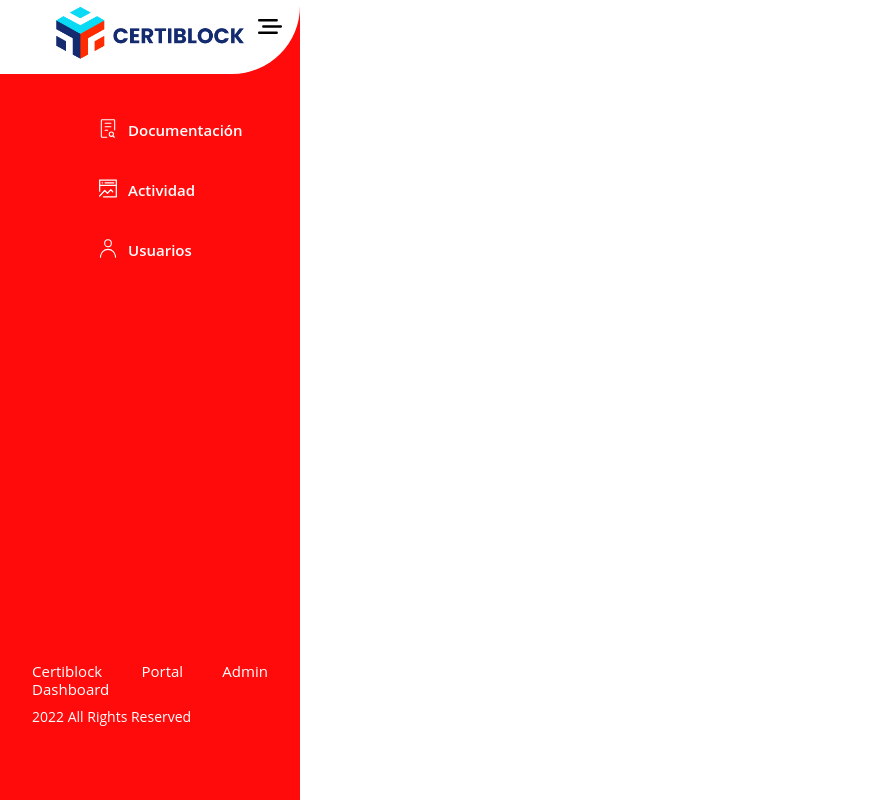
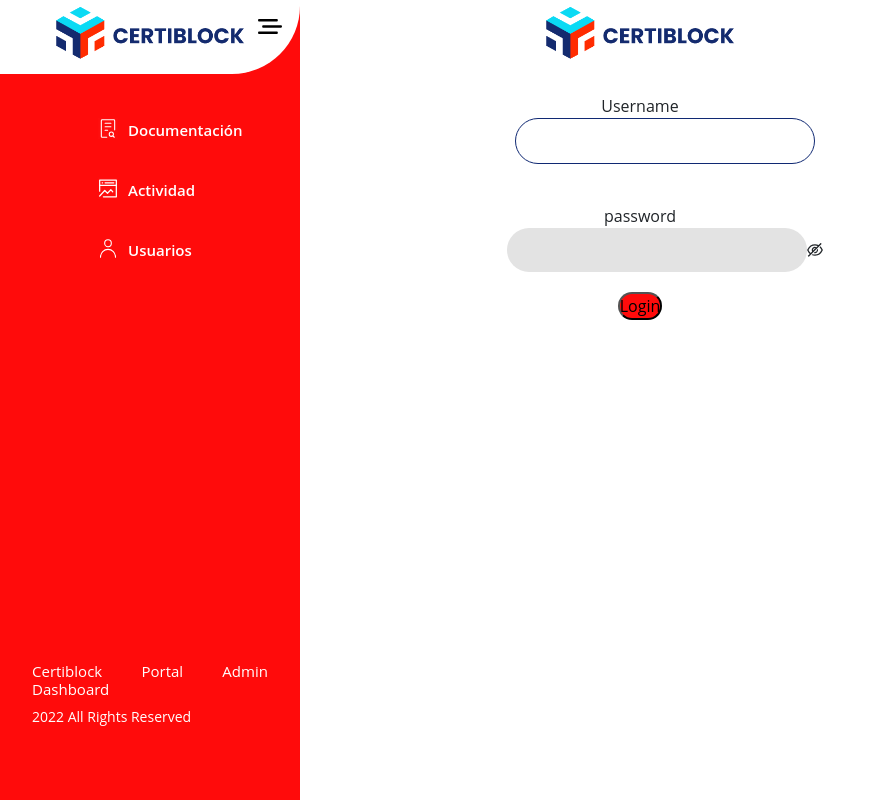
Before and after one commit to javidiazrve/certi_signer, a React (Create React App) app: page /login in a window 1280 px wide. Shown: the whole page, without its empty margins (0-886 px from the left). Built offline with nearby package versions, Linux system fonts and the light colour scheme.

Commit message:
login interface

```diff
--- a/package.json
+++ b/package.json
@@ -13,10 +13,12 @@
     "@testing-library/react": "^12.1.4",
     "@testing-library/user-event": "^13.5.0",
     "antd": "^4.19.2",
+    "axios": "^0.26.1",
     "bootstrap": "^5.1.3",
     "bootstrap-icons": "^1.8.1",
     "express": "^4.17.3",
     "material-ui-chip-input": "^2.0.0-beta.2",
+    "mdbreact": "^5.2.0",
     "multer": "^1.4.4",
     "react": "^17.0.2",
     "react-bootstrap": "^2.2.0",
--- a/src/App.js
+++ b/src/App.js
@@ -3,6 +3,7 @@ import SideMenu from "./Components/SideMenu";
 import ListDocu from "./Pages/Documentation/ListDocu";
 import Actividad from "./Pages/Actividad/Actividad";
 import Usuario from "./Pages/Usuarios/Usuario";
+import Login from "./Pages/Login/Login";
 
 
 import {
@@ -25,6 +26,7 @@ function App() {
       }} />
       <div className={`containerTwo ${inactive ? "inactive" : ""}`}>
         <Routes>
+          <Route exact path={"/login"} element={<Login/>} />
           <Route exact path={"/"} element={<ListDocu />} />
           <Route exact path={"/documentacion"}  element={<ListDocu />} />
           <Route exact path={"/actividad"}  element={<Actividad />} />
--- a/src/Components/SideMenu.js
+++ b/src/Components/SideMenu.js
@@ -11,11 +11,6 @@ import userwhite from "../assets/userwhite.svg";
 
 import user from "../assets/user.svg";
 
-import { useLocation } from 'react-router-dom';
-
-
-
-import MenuItem from "./MenuItem";
 
 
 const menuItems = [
--- a/src/Pages/Documentation/ListDocu.js
+++ b/src/Pages/Documentation/ListDocu.js
@@ -9,9 +9,9 @@ import axios from "axios";
 
 
 import '../../Components/Navbar/NavbarHeader.css';
-import user from "../../assets/user.png";
 import clearimg from "../../assets/clearimg.svg";
 import bell from "../../assets/bell.svg";
+import circleupload from "../../assets/circleupload.svg";
 import info from "../../assets/info.svg";
 import pdf from "../../assets/pdf.svg";
 import lock from "../../assets/lock.svg";
@@ -119,7 +119,7 @@ const data = [
         expediente: "PRT69786",
         cuenta: "Grupo Aliseda SA",
         etiquetas: [
-            'ISO9000','EF2021'
+            'ISO9000', 'EF2021'
         ],
         documento: "certificado emitido",
         doctype: <img src={pdf} alt="pdf" />,
@@ -135,7 +135,7 @@ const data = [
         expediente: "PRT78698",
         cuenta: "Industrias YGUS SL",
         etiquetas: [
-            'ISO9000','EF2021'
+            'ISO9000', 'EF2021'
         ],
         documento: "certificado emitido",
         doctype: <img src={pdf} alt="pdf" />,
@@ -150,8 +150,8 @@ const data = [
         tipo: "Folleto técnico",
         expediente: "PRT78697",
         cuenta: "Solis Ingeniería SA",
-        etiquetas:  [
-            'ISO9000','EF2021'
+        etiquetas: [
+            'ISO9000', 'EF2021'
         ],
         documento: "Memoria de calidades",
         doctype: <img src={clearimg} alt="clearimg" />,
@@ -166,8 +166,8 @@ const data = [
         tipo: "Certificado diploma",
         expediente: "490 (+91)",
         cuenta: "Grupo Córtex SA",
-        etiquetas:  [
-            'ISO9000','EF2021'
+        etiquetas: [
+            'ISO9000', 'EF2021'
         ],
         documento: "certificado emitido",
         doctype: <img src={pdf} alt="pdf" />,
@@ -402,7 +402,7 @@ class ListDocu extends Component {
     removeChip = (chip, index) => {
         //const { sessionData } = this.state;
         // sessionData[name].splice(index, 1);
-        this.setState({ etiqueta: this.state.etiqueta.splice(chip,index, 1) });
+        this.setState({ etiqueta: this.state.etiqueta.splice(chip, index, 1) });
     };
 
     changeTag = (value) => {
@@ -569,7 +569,7 @@ class ListDocu extends Component {
     };
 
     handleSubmitStep2 = () => {
-        this. onFileUpload();
+        this.onFileUpload();
         this.setState(
             {
                 modalScreen: 2,
@@ -1053,7 +1053,8 @@ class ListDocu extends Component {
 
                         <Table className="table table-fixed" columns={columns} pagination={{ alignment: 'left' | 'center' | 'right' }} dataSource={filterTable == null ? baseData : filterTable} />
                     </div>
-                    <Button className="uploadButton" style={{marginLeft: "17px"}} onClick={this.modalOpen}>Cargar nuevo documento</Button>
+                    <Button className="uploadButton" style={{ marginLeft: "17px" }} onClick={this.modalOpen}>Cargar nuevo documento <img className="nav-icon" src={circleupload} alt="circleupload" />
+                    </Button>
                     <Modal show={modal} size="lg"
                         aria-labelledby="contained-modal-title-vcenter"
                         centered>
@@ -1561,7 +1562,7 @@ class ListDocu extends Component {
                                                 <Form.Group style={{ marginBottom: "8px !important" }} controlId="formBasicExpediente">
                                                     <Form.Label className="title-filter-modal">Etiquetas:</Form.Label>
                                                 </Form.Group>
-                                                <Button className="redColorModal1" style={{position: "absolute", top: "72%"}} onClick={this.modalChangeTag}>Cambiar</Button>
+                                                <Button className="redColorModal1" style={{ position: "absolute", top: "72%" }} onClick={this.modalChangeTag}>Cambiar</Button>
                                                 {
                                                     this.state.etiqueta.map(valor => (
                                                         <span className="tag-span" key={valor}>{valor}</span>
@@ -1693,7 +1694,7 @@ class ListDocu extends Component {
                                             </Col>
 
                                             <Col lg="4">
-                                                <Form.Group  controlId="formBasicExpediente">
+                                                <Form.Group controlId="formBasicExpediente">
                                                     <Form.Label className="title-filter-modal">Etiquetas:</Form.Label>
                                                 </Form.Group>
                                                 {
--- /dev/null
+++ b/src/Pages/Login/Login.js
@@ -0,0 +1,54 @@
+import { Form, Input, Row, Col, Button } from 'antd';
+import React, { useState } from 'react'
+import logo from "../../assets/logo/LogoCerti.png";
+import './LoginCss.css'
+
+
+function Login() {
+
+    const [username, setUsername] = useState("");
+    const [password, setPassword] = useState("")
+
+    const handleSubmit = (e) => {
+        console.log("Login")
+    }
+
+    return (
+        <>
+            <Form onSubmit={handleSubmit} className="main-form">
+                <div className="logo">
+                    <img className="logo-css" src={logo} alt="certiblock" />
+                </div>
+                <Row>
+                    <Col lg="12">
+                        <Form.Item className="form-css"
+                            type="text"
+                            value={username}
+                            label="Username"
+                            name="username"
+                            onChange={(event) => setUsername(event.target.value)}
+                            rules={[{ required: true, message: 'Por favor ingresa el nombre de Usuario' }]}
+                        >
+                            <Input className="input-login" />
+                        </Form.Item>
+                    </Col>
+                    <Col lg="12">
+                        <Form.Item className="form-css"
+                            type="password"
+                            value={password}
+                            label="password"
+                            name="password"
+                            onChange={(event) => setPassword(event.target.value)}
+                            rules={[{ required: true, message: 'Por favor ingresa tu contraseña' }]}
+                        >
+                            <Input.Password />
+                        </Form.Item>
+                    </Col>
+                </Row>
+                <Button className="login-button">Login</Button>
+            </Form>
+        </>
+    )
+}
+
+export default Login
--- /dev/null
+++ b/src/Pages/Login/LoginCss.css
@@ -0,0 +1,17 @@
+.main-form {
+    text-align: center;
+}
+.form-css {
+    padding: 20px;
+    text-align: center;
+}
+.input-login {
+    border: 1px solid #102973;
+    box-sizing: border-box;
+    border-radius: 46px;
+    background: transparent;
+}
+.login-button {
+    background: #ff0b0b;
+    border-radius: 24px;
+}
```
Also changed, not shown: src/assets/circleupload.svg (added), 1 other file (tests, documents, lock files or other folders). Lines whose indentation alone changed are shown as unchanged.
